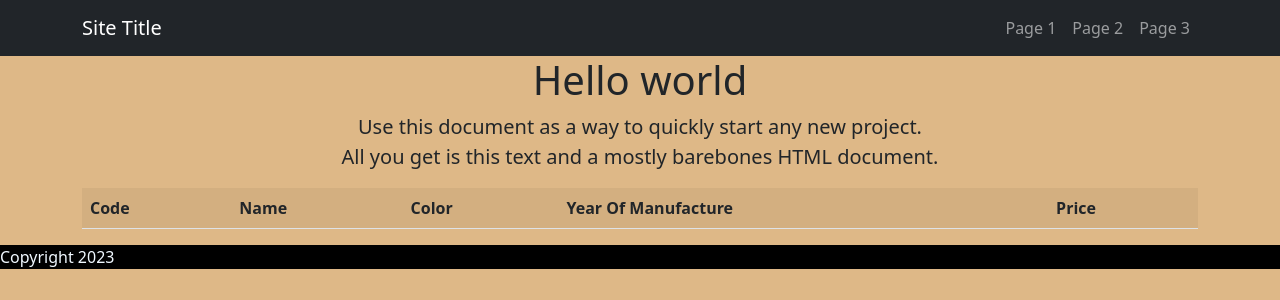
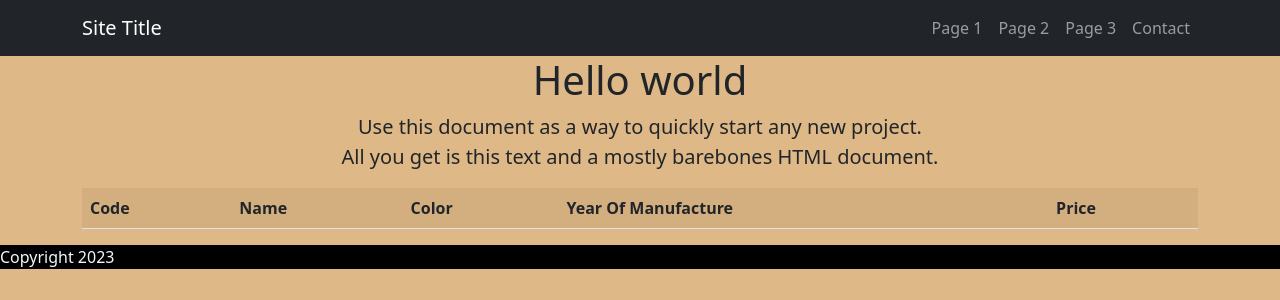
Before and after one commit to RaveenaRathnam/College, a PHP site: page /index.php in a window 1280 px wide. Shown: the top 300 px of the page. Run offline with PHP 8.4, Linux system fonts and the light colour scheme; data that the repository does not hold is empty.

Commit message:
Added a contact page

```diff
--- a/includes/header.php
+++ b/includes/header.php
@@ -35,6 +35,9 @@
               <li class="nav-item">
                 <a class="nav-link" aria-current="page" href="page-3.php">Page 3</a>
               </li>
+              <li class="nav-item">
+                <a class="nav-link" aria-current="page" href="contact.php">Contact</a>
+              </li>
             </ul>
           </span>
         </div>
```
